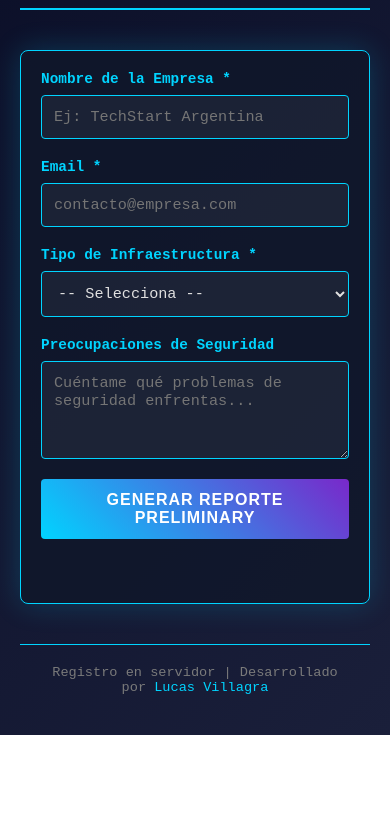
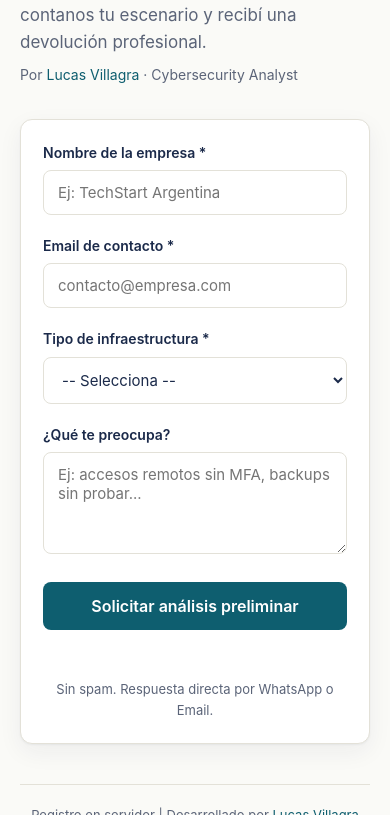
Before and after one commit to Lucas18062025/security-audit-checker, a website: page public/index.html in a window 390 px wide. Shown: the part 207-1022 px from the top of the page. Before the commit the page ends 942 px from the top, so only its background shows below. Drawn offline with Linux system fonts and the light colour scheme.

Commit message:
Audit-checker: rediseno editorial claro + azul petroleo (fuera cyberpunk)

```diff
--- a/public/index.html
+++ b/public/index.html
@@ -4,38 +4,36 @@
 <head>
     <meta charset="UTF-8" />
     <meta name="viewport" content="width=device-width, initial-scale=1.0" />
-    <title>Security Audit Checker | Lucas Villagra</title>
+    <meta name="description" content="Análisis preliminar gratuito de seguridad para PyMEs. Por Lucas Villagra, Cybersecurity Analyst." />
+    <title>Auditoría de Seguridad | Lucas Villagra</title>
     <link rel="stylesheet" href="styles.css" />
 </head>
 
 <body>
-    <div class="container">
-        <header>
-            <h1>🔐 Security Audit Checker</h1>
-            <p>Análisis rápido de tu infraestructura de seguridad</p>
-            <p class="subtitle">
-                Herramienta gratuita por Lucas Villagra | Cybersecurity Analyst
-            </p>
-        </header>
+    <div class="wrap">
+        <p class="eyebrow">Auditoría de seguridad · NOA, Argentina</p>
+        <h1>¿Tu infraestructura aguanta un ataque?</h1>
+        <p class="lede">Análisis preliminar gratuito para PyMEs: contanos tu escenario y recibí una devolución profesional.</p>
+        <p class="byline">Por <a href="https://linkedin.com/in/lucas-villagra-cybersecurity">Lucas Villagra</a> · Cybersecurity Analyst</p>
 
-        <main>
-            <form id="auditForm" class="form-container">
+        <main class="card">
+            <form id="auditForm" novalidate>
                 <!-- Nombre Empresa -->
                 <div class="form-group">
-                    <label for="companyName">Nombre de la Empresa *</label>
+                    <label for="companyName">Nombre de la empresa *</label>
                     <input type="text" id="companyName" name="companyName" placeholder="Ej: TechStart Argentina"
                         required />
                 </div>
 
                 <!-- Email -->
                 <div class="form-group">
-                    <label for="email">Email *</label>
+                    <label for="email">Email de contacto *</label>
                     <input type="email" id="email" name="email" placeholder="contacto@empresa.com" required />
                 </div>
 
                 <!-- Tipo de Infraestructura -->
                 <div class="form-group">
-                    <label for="infraType">Tipo de Infraestructura *</label>
+                    <label for="infraType">Tipo de infraestructura *</label>
                     <select id="infraType" name="infraType" required>
                         <option value="">-- Selecciona --</option>
                         <option value="on-premise">On-Premise</option>
@@ -48,28 +46,29 @@
 
                 <!-- Hallazgos / Preocupaciones -->
                 <div class="form-group">
-                    <label for="findings">Preocupaciones de Seguridad</label>
+                    <label for="findings">¿Qué te preocupa?</label>
                     <textarea id="findings" name="findings"
-                        placeholder="Cuéntame qué problemas de seguridad enfrentas..." rows="4"></textarea>
+                        placeholder="Ej: accesos remotos sin MFA, backups sin probar..." rows="4"></textarea>
                 </div>
 
                 <!-- Botón Submit -->
                 <button type="submit" id="submitBtn" class="btn-submit">
-                    Generar Reporte Preliminary
+                    Solicitar análisis preliminar
                 </button>
 
                 <!-- Estado -->
-                <div id="status" class="status"></div>
+                <div id="status" class="status" role="status"></div>
             </form>
 
             <!-- Resultado -->
             <div id="result" class="result hidden">
-                <h2>✅ Auditoría Registrada</h2>
+                <h2>Auditoría registrada</h2>
                 <p id="resultMessage"></p>
                 <button onclick="location.reload()" class="btn-reset">
-                    Nueva Auditoría
+                    Nueva auditoría
                 </button>
             </div>
+            <p class="note">Sin spam. Respuesta directa por WhatsApp o Email.</p>
         </main>
 
         <footer>
--- a/public/styles.css
+++ b/public/styles.css
@@ -1,3 +1,18 @@
+/* Auditoría de Seguridad — editorial claro, azul petróleo */
+:root {
+    --paper: #fafaf7;
+    --ink: #1b2a4a;
+    --muted: #5b6478;
+    --line: #e3e1d8;
+    --petrol: #0e5e6f;
+    --petrol-dark: #0a4552;
+    --card: #ffffff;
+    --ok-bg: #eef7f0;
+    --ok-ink: #1d6b3c;
+    --err-bg: #fdf0ef;
+    --err-ink: #a02a20;
+}
+
 * {
     margin: 0;
     padding: 0;
@@ -5,171 +20,180 @@
 }
 
 body {
-    font-family: "Courier New", monospace;
-    background: linear-gradient(135deg, #0a0e27 0%, #1a1f3a 100%);
-    color: #e0e0e0;
+    background: var(--paper);
+    color: var(--ink);
+    font-family: -apple-system, "Segoe UI", Roboto, "Helvetica Neue", Arial, sans-serif;
+    line-height: 1.6;
+    padding: 48px 20px 64px;
     min-height: 100vh;
-    padding: 20px;
 }
 
-.container {
-    max-width: 600px;
+.wrap {
+    max-width: 640px;
     margin: 0 auto;
 }
 
-header {
-    text-align: center;
-    margin-bottom: 40px;
-    padding: 20px;
-    border-bottom: 2px solid #00d4ff;
+.eyebrow {
+    font-size: 12px;
+    letter-spacing: 3px;
+    text-transform: uppercase;
+    color: var(--petrol);
+    font-weight: 600;
+    margin-bottom: 12px;
 }
 
-header h1 {
-    font-size: 2.5rem;
-    background: linear-gradient(45deg, #00d4ff, #7928ca);
-    -webkit-background-clip: text;
-    -webkit-text-fill-color: transparent;
-    margin-bottom: 10px;
-    text-shadow: 0 0 20px rgba(0, 212, 255, 0.5);
+h1 {
+    font-family: Georgia, "Times New Roman", serif;
+    font-weight: 500;
+    font-size: 40px;
+    line-height: 1.15;
+    margin-bottom: 12px;
 }
 
-header p {
-    font-size: 0.95rem;
-    color: #a0a0a0;
+.lede {
+    color: var(--muted);
+    font-size: 17px;
+    margin-bottom: 8px;
 }
 
-.subtitle {
-    font-size: 0.85rem;
-    color: #00d4ff;
-    margin-top: 10px;
+.byline {
+    color: var(--muted);
+    font-size: 14px;
+    margin-bottom: 32px;
 }
 
-main {
-    background: rgba(15, 23, 42, 0.8);
-    border: 1px solid #00d4ff;
-    border-radius: 8px;
-    padding: 30px;
-    box-shadow: 0 0 30px rgba(0, 212, 255, 0.2);
+.byline a {
+    color: var(--petrol);
+    text-decoration: none;
 }
 
-.form-container {
-    display: flex;
-    flex-direction: column;
-    gap: 20px;
+.card {
+    background: var(--card);
+    border: 1px solid var(--line);
+    border-radius: 12px;
+    padding: 32px;
+    box-shadow: 0 1px 2px rgba(27, 42, 74, 0.05), 0 8px 24px rgba(27, 42, 74, 0.06);
 }
 
 .form-group {
-    display: flex;
-    flex-direction: column;
-    gap: 8px;
+    margin-bottom: 20px;
 }
 
 label {
-    font-weight: bold;
-    color: #00d4ff;
-    font-size: 0.9rem;
+    display: block;
+    font-size: 14px;
+    font-weight: 600;
+    margin-bottom: 6px;
 }
 
 input,
 select,
 textarea {
-    background: rgba(255, 255, 255, 0.05);
-    border: 1px solid #00d4ff;
-    color: #e0e0e0;
-    padding: 12px;
-    border-radius: 4px;
+    width: 100%;
+    padding: 12px 14px;
+    font-size: 15px;
+    border: 1px solid var(--line);
+    border-radius: 8px;
+    background: #fff;
+    color: var(--ink);
     font-family: inherit;
-    font-size: 0.95rem;
-    transition: all 0.3s;
 }
 
 input:focus,
 select:focus,
 textarea:focus {
-    outline: none;
-    border-color: #7928ca;
-    box-shadow: 0 0 10px rgba(121, 40, 202, 0.3);
-    background: rgba(255, 255, 255, 0.1);
+    outline: 2px solid var(--petrol);
+    outline-offset: -1px;
+    border-color: var(--petrol);
+}
+
+textarea {
+    resize: vertical;
+    min-height: 96px;
 }
 
 .btn-submit {
-    background: linear-gradient(45deg, #00d4ff, #7928ca);
+    width: 100%;
+    padding: 14px;
+    font-size: 16px;
+    font-weight: 600;
+    color: #fff;
+    background: var(--petrol);
     border: none;
-    color: white;
-    padding: 12px 20px;
-    border-radius: 4px;
+    border-radius: 8px;
     cursor: pointer;
-    font-weight: bold;
-    font-size: 1rem;
-    transition: all 0.3s;
-    text-transform: uppercase;
-    letter-spacing: 1px;
+    font-family: inherit;
 }
 
-.btn-submit:hover:not(:disabled) {
-    transform: scale(1.05);
-    box-shadow: 0 0 20px rgba(0, 212, 255, 0.5);
+.btn-submit:hover {
+    background: var(--petrol-dark);
 }
 
 .btn-submit:disabled {
-    opacity: 0.5;
-    cursor: not-allowed;
+    opacity: 0.6;
+    cursor: wait;
 }
 
+.note {
+    margin-top: 16px;
+    font-size: 13px;
+    color: var(--muted);
+    text-align: center;
+}
+
+/* Estado + resultado (manejados por app.js) */
 .status {
-    padding: 12px;
-    border-radius: 4px;
-    text-align: center;
-    font-weight: bold;
-    min-height: 20px;
+    margin-top: 14px;
+    font-size: 14px;
+    min-height: 1.4em;
 }
 
 .status.loading {
-    background: rgba(0, 212, 255, 0.1);
-    border: 1px solid #00d4ff;
-    color: #00d4ff;
+    color: var(--petrol);
 }
 
 .status.error {
-    background: rgba(255, 100, 100, 0.1);
-    border: 1px solid #ff6464;
-    color: #ff6464;
+    color: var(--err-ink);
+    background: var(--err-bg);
+    border-radius: 8px;
+    padding: 10px 14px;
 }
 
 .result {
-    text-align: center;
-    padding: 30px;
-    background: rgba(0, 212, 255, 0.05);
-    border: 2px solid #00d4ff;
-    border-radius: 8px;
+    padding: 8px 0;
 }
 
 .result h2 {
-    color: #00d4ff;
-    margin-bottom: 15px;
-    font-size: 1.8rem;
+    font-family: Georgia, "Times New Roman", serif;
+    font-weight: 500;
+    font-size: 28px;
+    margin-bottom: 12px;
 }
 
 .result p {
-    color: #a0a0a0;
-    line-height: 1.6;
+    color: var(--muted);
     margin-bottom: 20px;
 }
 
+.result a {
+    color: var(--petrol);
+}
+
 .btn-reset {
-    background: #7928ca;
-    color: white;
-    border: none;
-    padding: 10px 20px;
-    border-radius: 4px;
+    padding: 12px 24px;
+    font-size: 15px;
+    font-weight: 600;
+    color: var(--petrol);
+    background: transparent;
+    border: 1px solid var(--petrol);
+    border-radius: 8px;
     cursor: pointer;
-    font-weight: bold;
-    transition: all 0.3s;
+    font-family: inherit;
 }
 
 .btn-reset:hover {
-    background: #00d4ff;
-    color: #0a0e27;
+    background: var(--petrol);
+    color: #fff;
 }
 
 .hidden {
@@ -177,29 +201,24 @@ textarea:focus {
 }
 
 footer {
+    margin-top: 40px;
+    padding-top: 20px;
+    border-top: 1px solid var(--line);
+    font-size: 13px;
+    color: var(--muted);
     text-align: center;
-    margin-top: 40px;
-    padding: 20px;
-    color: #7a7a7a;
-    border-top: 1px solid #00d4ff;
-    font-size: 0.85rem;
 }
 
 footer a {
-    color: #00d4ff;
-    text-decoration: none;
+    color: var(--petrol);
 }
 
-footer a:hover {
-    text-decoration: underline;
-}
-
-@media (max-width: 600px) {
-    header h1 {
-        font-size: 1.8rem;
+@media (max-width: 560px) {
+    h1 {
+        font-size: 31px;
     }
 
-    main {
-        padding: 20px;
+    .card {
+        padding: 22px;
     }
 }
```
